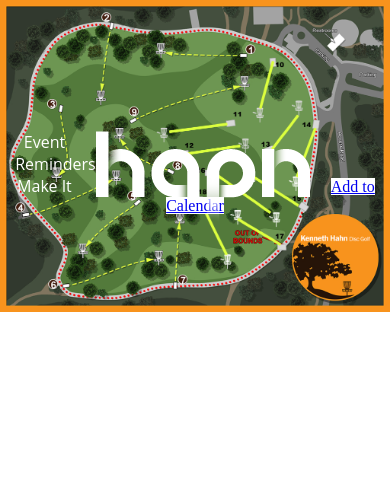
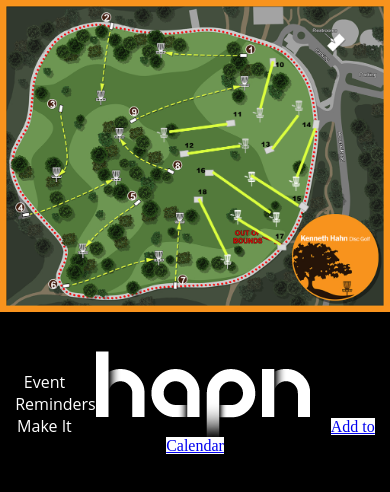
Before and after one commit to Hapn-path/website, a plain HTML site: page khdgc1.html in a window 390 px wide. Drawn offline with Linux system fonts and the light colour scheme.

Commit message:
overlap, moved row and background color

```diff
--- a/elvis.css
+++ b/elvis.css
@@ -33,11 +33,14 @@ html,body{
     position:relative;
     top:35px;
     display:inline-block;
+    margin-bottom:20px;
 }
 
 #link{
     background-color:white;
 }
+
+
 
 @media only screen and (max-width: 600px) {
     #text {
--- a/khdgc.css
+++ b/khdgc.css
@@ -1,6 +1,7 @@
 html,body{
     margin:0;
     height:100%;
+    background-color:black;
 }
 
 #khdgc{
@@ -32,6 +33,7 @@ html,body{
     position:relative;
     top:35px;
     display:inline-block;
+    margin-bottom:20px;
 }
 
 #link{
@@ -47,6 +49,7 @@ html,body{
     }
 
     .row{
-        bottom:220px;
+        bottom:0px;
+        background-color:black;
     }
   }
```
